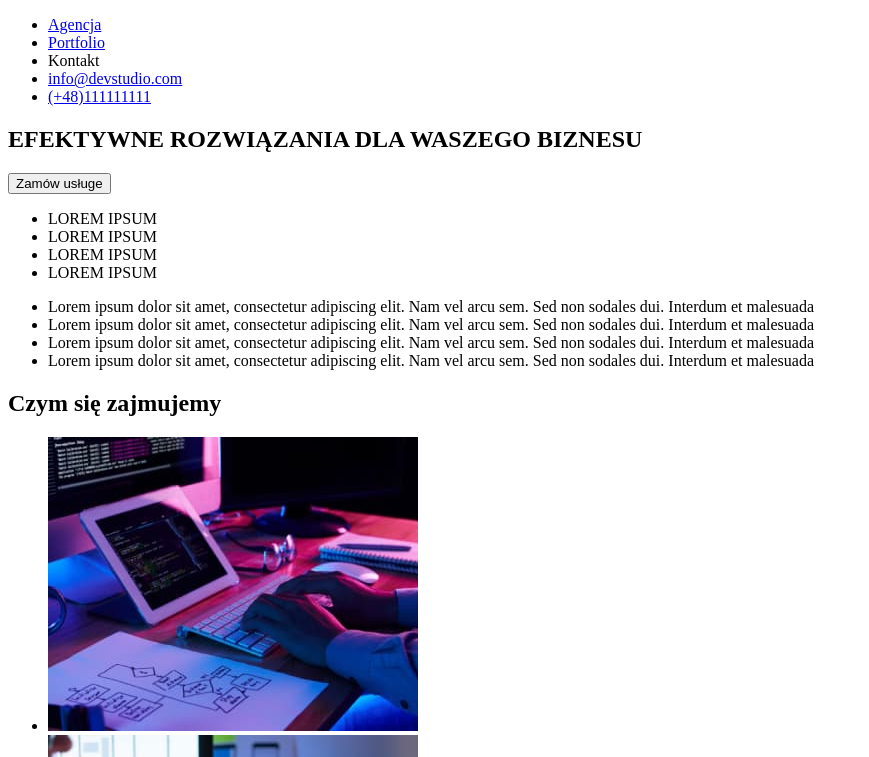
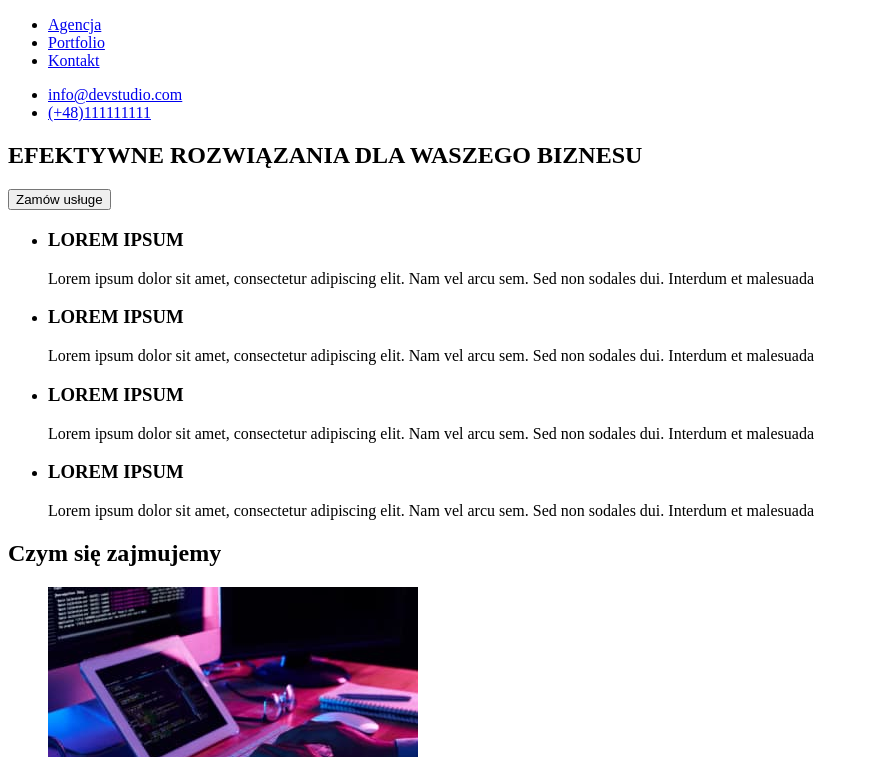
Before and after one commit to DorianCarpenter/index1.html, a plain HTML site: page index.html in a window 1280 px wide. Shown: the part 43-800 px from the top of the page, without its empty margins (0-869 px from the left). Drawn offline with Linux system fonts and the light colour scheme.

Commit message:
Final cut?
poprawa literówki i zmiana uli

```diff
--- a/index.html
+++ b/index.html
@@ -12,11 +12,15 @@
       <nav>
           <ul>
               <li><a href="index.html">Agencja</a></li>
-              <li><a href="porfolio.html">Portfolio</a></li>
-              <li>Kontakt</li>
+              <li><a href="portfolio.html">Portfolio</a></li>
+              <li><a href="kontakt.html">Kontakt</a></li>
+              </ul>
+
+              <ul>
           <li><a href="mailto:info@devstudio.com">info@devstudio.com</a></li>
           <li><a href="tel:+48 111111111">(+48)111111111</a></li>
         </ul>
+    </nav>
     </header>
     <main>
   <section>
@@ -25,30 +29,34 @@
 </section>
 <section>
     <ul>
-     <li>LOREM IPSUM</li>
-     <li>LOREM IPSUM</li>
-     <li>LOREM IPSUM</li>
-     <li>LOREM IPSUM</li>
-    </ul>
-    <ul>
-     <li>Lorem ipsum dolor sit amet, consectetur adipiscing elit. Nam vel arcu sem. Sed non sodales dui. Interdum et malesuada</li>
-     <li>Lorem ipsum dolor sit amet, consectetur adipiscing elit. Nam vel arcu sem. Sed non sodales dui. Interdum et malesuada</li>
-     <li>Lorem ipsum dolor sit amet, consectetur adipiscing elit. Nam vel arcu sem. Sed non sodales dui. Interdum et malesuada</li>
-     <li>Lorem ipsum dolor sit amet, consectetur adipiscing elit. Nam vel arcu sem. Sed non sodales dui. Interdum et malesuada</li>
+        <li>
+       <h3>LOREM IPSUM</h3>
+       <p>Lorem ipsum dolor sit amet, consectetur adipiscing elit. Nam vel arcu sem. Sed non sodales dui. Interdum et malesuada</p>
+    </li>
+    <li>
+        <h3>LOREM IPSUM</h3>
+        <p>Lorem ipsum dolor sit amet, consectetur adipiscing elit. Nam vel arcu sem. Sed non sodales dui. Interdum et malesuada</p>
+     </li>
+     <li>
+        <h3>LOREM IPSUM</h3>
+        <p>Lorem ipsum dolor sit amet, consectetur adipiscing elit. Nam vel arcu sem. Sed non sodales dui. Interdum et malesuada</p>
+     </li>  <li>
+        <h3>LOREM IPSUM</h3>
+        <p>Lorem ipsum dolor sit amet, consectetur adipiscing elit. Nam vel arcu sem. Sed non sodales dui. Interdum et malesuada</p>
+     </li>
     </ul>
 
 </section>
-
-<h2> Czym się zajmujemy</h2>
 <section>
+    <h2> Czym się zajmujemy</h2>
 <ul>
  <li><img src="./images/keyboard.jpg" alt="someone writeing on keybord" width="370" height="294"/></li>
 <li><img src="./images/screem.jpg" alt="someone looking at screen" width="370" height="294"/></li>
 <li><img src="./images/palette.jpg" alt="someone looking at colors palette at his tablet" width="370" height="294"/></li>
 </ul>
 </section>
-<h2>Nasz zespół</h2>
 <section>
+    <h2>Nasz zespół</h2>
 <ul>
 <li><img src="./images/pone.jpg" alt="kacper" width="270" height="260"/></li>
 <h3>John Doe</h3>
```
